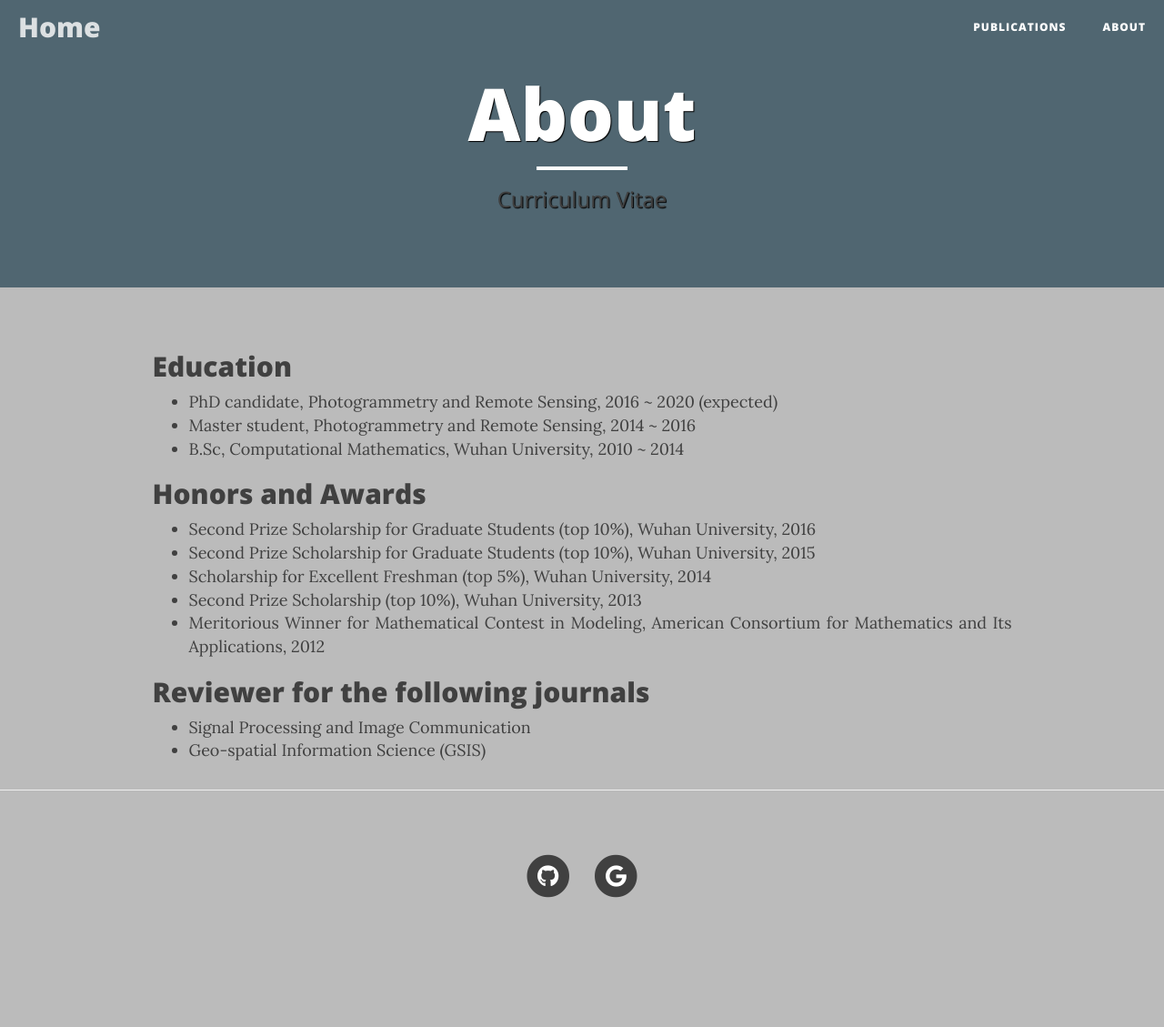
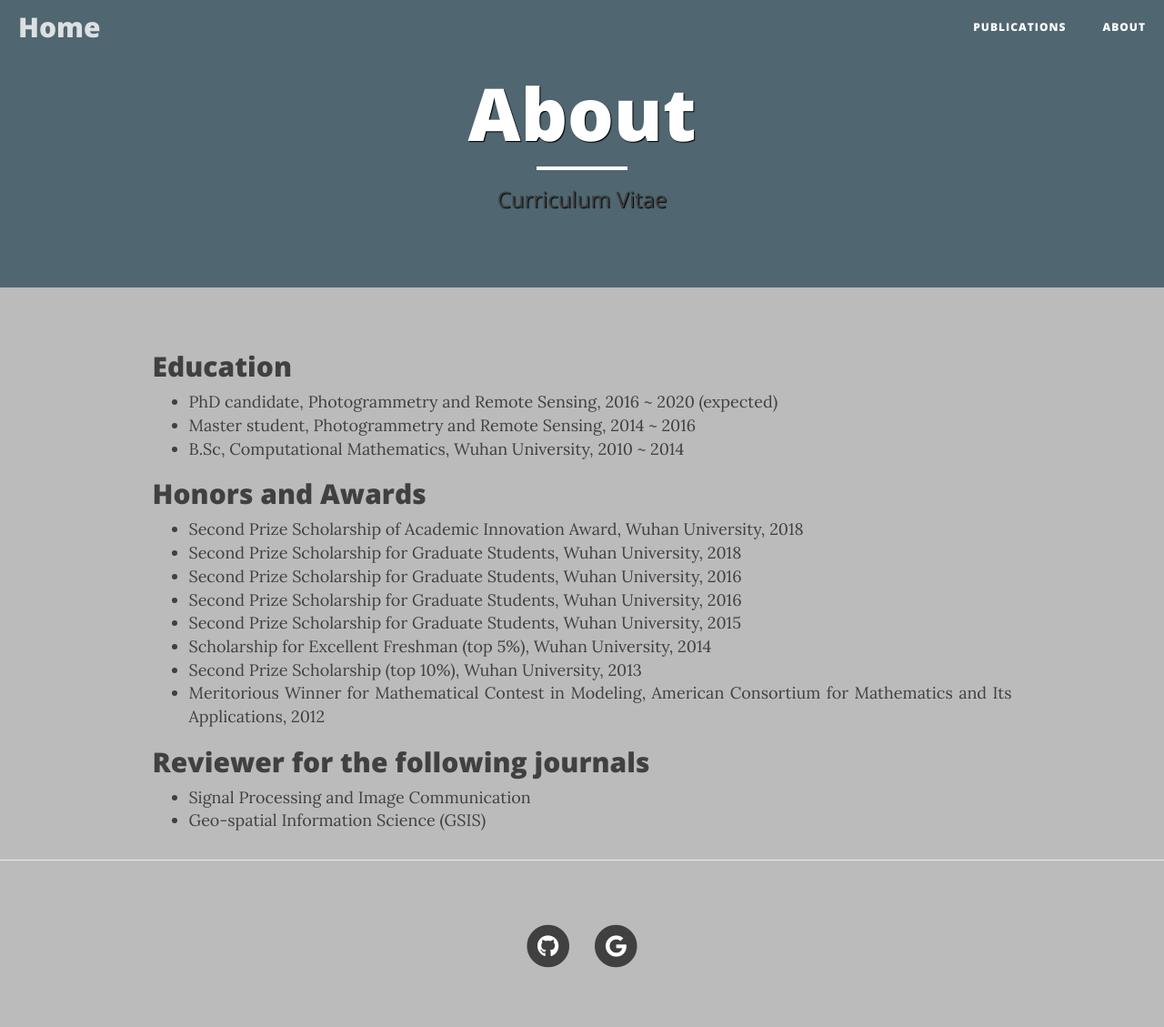
Before and after one commit to cherubicXN/cherubicxn.github.io, a Jekyll site: the page built from about.md, in a window 1280 px wide. Shown: the whole page at 91% size. Built offline with Jekyll 4.4.1, drawn with Linux system fonts in a browser that asks for light colours; nearby versions of some CDN libraries; before the commit the page ends 1052 px from its top, so only the background shows below that.

Commit message:
Update about.md

```diff
--- a/about.md
+++ b/about.md
@@ -15,8 +15,11 @@
    - B.Sc, Computational Mathematics, Wuhan University, 2010 ~ 2014
 
 ## Honors and Awards
-- Second Prize Scholarship for Graduate Students (top 10%), Wuhan University, 2016
-- Second Prize Scholarship for Graduate Students (top 10%), Wuhan University, 2015
+- Second Prize Scholarship of Academic Innovation Award, Wuhan University, 2018
+- Second Prize Scholarship for Graduate Students, Wuhan University, 2018
+- Second Prize Scholarship for Graduate Students, Wuhan University, 2016
+- Second Prize Scholarship for Graduate Students, Wuhan University, 2016
+- Second Prize Scholarship for Graduate Students, Wuhan University, 2015
 - Scholarship for Excellent Freshman (top 5%), Wuhan University, 2014
 - Second Prize Scholarship (top 10%), Wuhan University, 2013
 - Meritorious Winner for Mathematical Contest in Modeling, American Consortium for Mathematics and Its Applications, 2012
```
